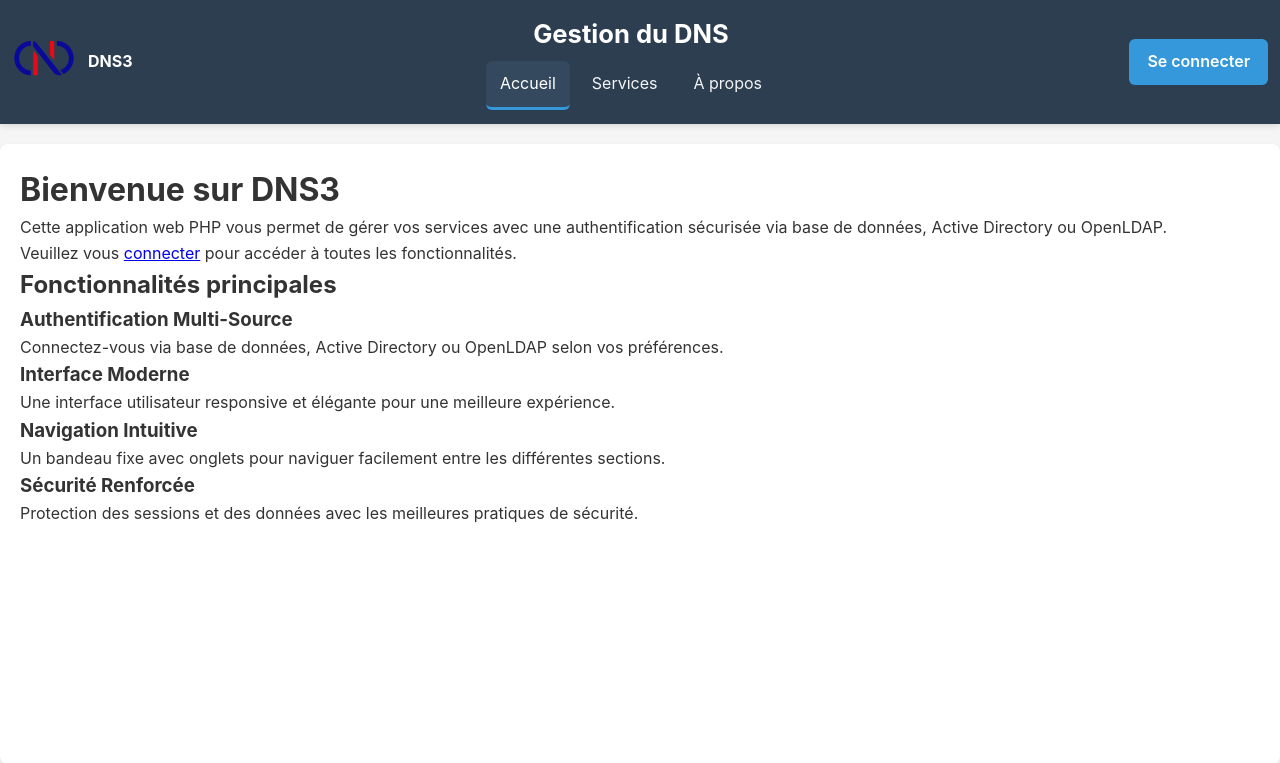
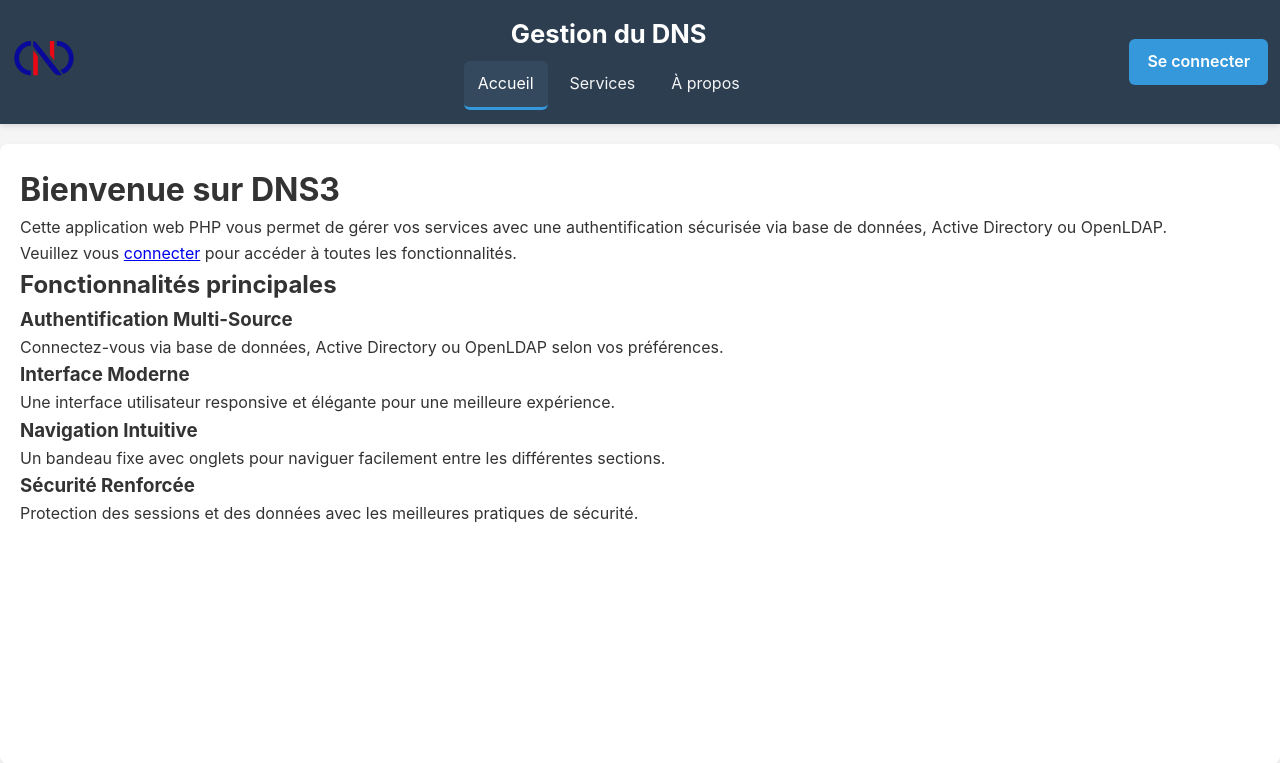
Before and after one commit to guittou/dns3, a PHP site: page /index.php in a window 1280 px wide. Shown: the top 763 px of the page. Run offline with PHP 8.4, Linux system fonts and the light colour scheme.

Commit message:
Update header.php

```diff
--- a/includes/header.php
+++ b/includes/header.php
@@ -21,7 +21,7 @@ $user = $auth->getCurrentUser();
             <div class="header-left">
                 <a href="<?php echo BASE_URL; ?>" class="logo" aria-label="<?php echo SITE_NAME; ?>">
                     <img src="<?php echo BASE_URL; ?>assets/images/logo_cnd_transparent.png" alt="<?php echo SITE_NAME; ?>" class="logo-img" onerror="this.style.display='none'; this.nextElementSibling.style.display='inline';">
-                    <span class="logo-text"><?php echo SITE_NAME; ?></span>
+                    <span class="logo-text" style="display:none;"><?php echo SITE_NAME; ?></span>
                 </a>
             </div>
 
@@ -31,9 +31,9 @@ $user = $auth->getCurrentUser();
                 <nav class="header-nav" role="navigation" aria-label="Navigation principale">
                     <div class="nav-inner">
                         <ul class="nav-tabs">
-                            <li><a href="<?php echo BASE_URL; ?>" class="<?php echo basename($_SERVER['PHP_SELF']) === 'index.php' ? 'active' : ''; ?>">Accueil</a></li>
-                            <li><a href="<?php echo BASE_URL; ?>services.php" class="<?php echo basename($_SERVER['PHP_SELF']) === 'services.php' ? 'active' : ''; ?>">Services</a></li>
-                            <li><a href="<?php echo BASE_URL; ?>about.php" class="<?php echo basename($_SERVER['PHP_SELF']) === 'about.php' ? 'active' : ''; ?>">À propos</a></li>
+                            <li><a href="<?php echo BASE_URL; ?>index.php" class="nav-tab<?php echo (basename($_SERVER['PHP_SELF']) === 'index.php') ? ' active' : ''; ?>">Accueil</a></li>
+                            <li><a href="<?php echo BASE_URL; ?>services.php" class="nav-tab<?php echo (basename($_SERVER['PHP_SELF']) === 'services.php') ? ' active' : ''; ?>">Services</a></li>
+                            <li><a href="<?php echo BASE_URL; ?>about.php" class="nav-tab<?php echo (basename($_SERVER['PHP_SELF']) === 'about.php') ? ' active' : ''; ?>">À propos</a></li>
                         </ul>
                     </div>
                 </nav>
```
